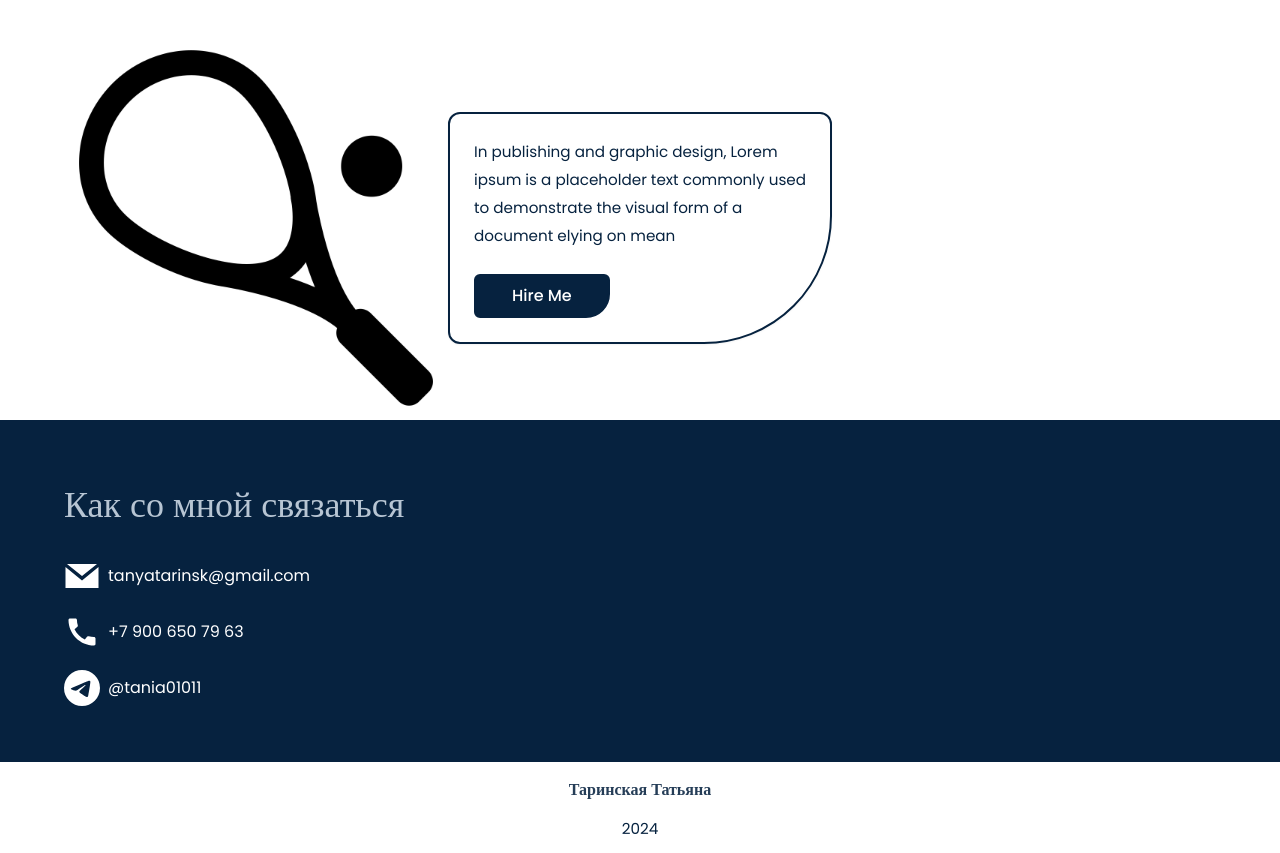
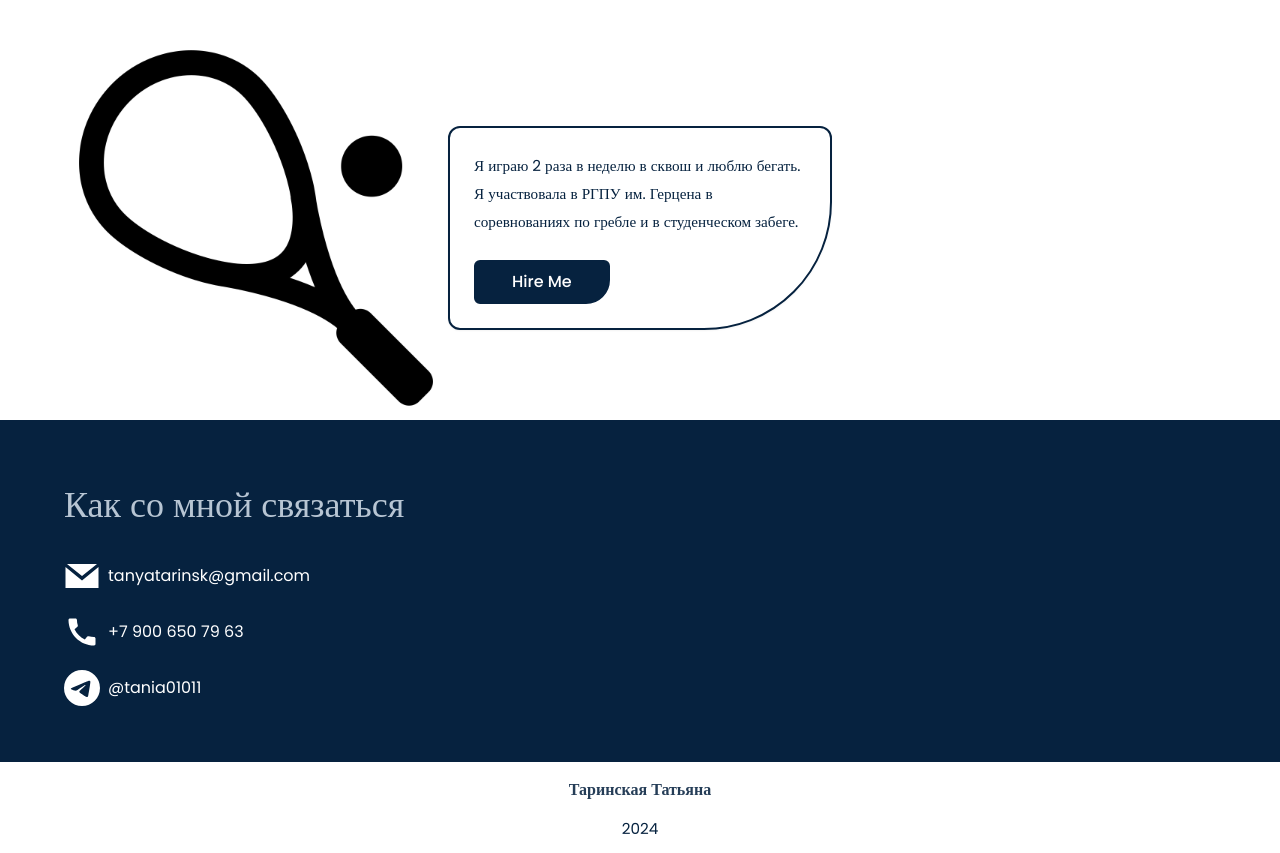
Before and after one commit to tantarin/my, a React (Vite) app: page / in a window 1280 px wide. Shown: the part 4000-4853 px from the top of the page. Built offline with nearby package versions, Linux system fonts and the light colour scheme; a web font is replaced by a local one.

Commit message:
увлечения

```diff
--- a/src/Content.js
+++ b/src/Content.js
@@ -260,7 +260,7 @@ export const content = {
     subtitle: "МОИ УВЛЕЧЕНИЯ",
     image1: Hireme_person,
     image2: Hireme_person2,
-    para: "In publishing and graphic design, Lorem ipsum is a placeholder text commonly used to demonstrate the visual form of a document elying on mean",
+    para: "Я играю 2 раза в неделю в сквош и люблю бегать. Я участвовала в РГПУ им. Герцена в соревнованиях по гребле и в студенческом забеге.",
     btnText: "Hire Me",
   },
   Contact: {
```
